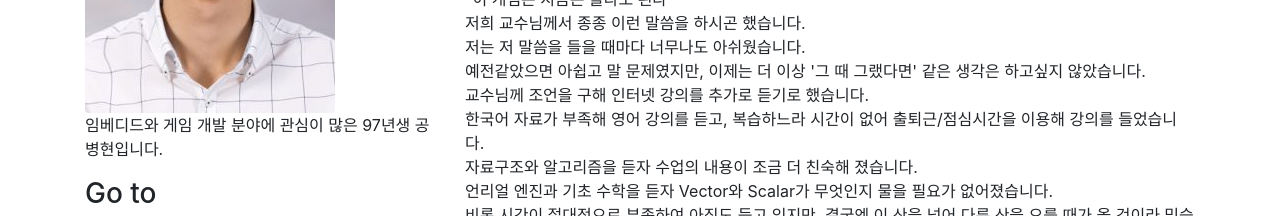
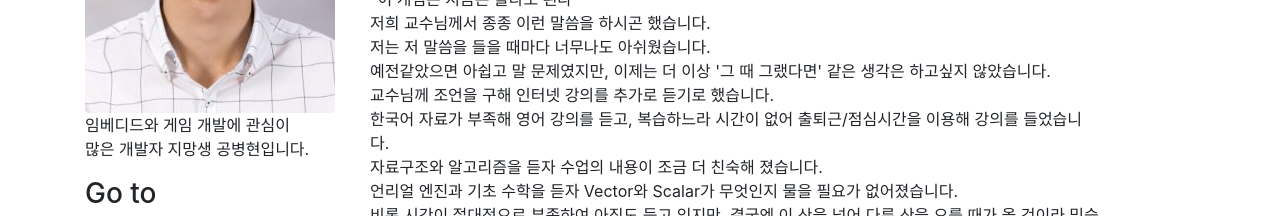
Before and after one commit to Mazogorath/IntelEdgeAI, a plain HTML site: page Portfolio/CoverLetter/index.html in a window 1280 px wide. Shown: the part 576-792 px from the top of the page. Drawn offline with nearby package versions, Linux system fonts and the light colour scheme.

Commit message:
hotfix5 - <br>

```diff
--- a/Portfolio/CoverLetter/index.html
+++ b/Portfolio/CoverLetter/index.html
@@ -47,10 +47,10 @@
 
 <div class="container" style="margin-top:30px">
   <div class="row">
-    <div class="col-sm-4">
+    <div class="col-sm-3">
       <h2>About Me</h2>
       <img src="../Images/Me.jpg" class="rounded" alt="Me">
-      <p>임베디드와 게임 개발 분야에 관심이 많은 97년생 공병현입니다.</p>
+      <p>임베디드와 게임 개발에 관심이<br> 많은 개발자 지망생 공병현입니다.</p>
       <h3>Go to</h3>
       <ul class="nav nav-pills flex-column">
         <li class="nav-item">
```
Also changed, not shown: Portfolio/Projects/index.html (+2 -2 lines), Portfolio/Resume/index.html (+2 -2 lines).
